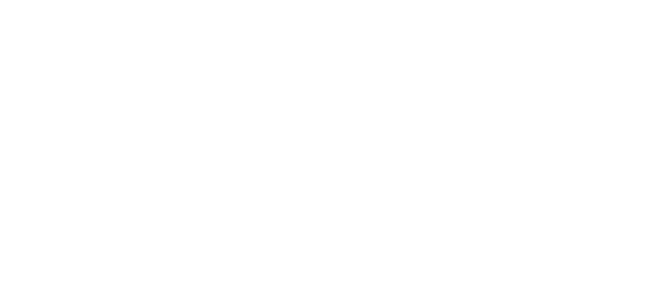
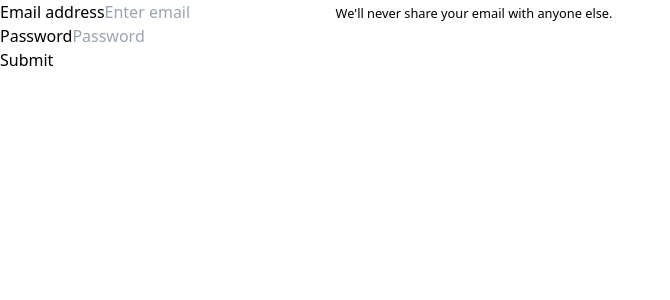
Before and after one commit to SpectacledGeek/LearnWiseAI, a React (Vite) app in the folder frontend/: page /login in a window 1280 px wide. Before the commit this address had no page. Shown: the top 300 px of the page, without its empty margins (0-670 px from the left). Built offline with nearby package versions, Linux system fonts and the light colour scheme.

Commit message:
login integration

```diff
--- a/frontend/src/App.jsx
+++ b/frontend/src/App.jsx
@@ -4,6 +4,7 @@
 import './App.css'
 import { BrowserRouter as Router, Route, Routes } from 'react-router-dom';
 import Home from './screens/Home';
+import Login from './screens/Login';
 function App() {
   const [count, setCount] = useState(0)
 
@@ -12,7 +13,7 @@
       <Router>
       <Routes>
         <Route path="/" element={<Home/>} />
-
+        <Route path="/login" element={<Login/>}/>
 
 
       </Routes>
--- /dev/null
+++ b/frontend/src/screens/Login.jsx
@@ -0,0 +1,74 @@
+import React, { useState } from 'react';
+import { useNavigate } from 'react-router-dom';
+
+function Login() {
+    const [credentials, setCredentials] = useState({ email: '', password: '' });
+    const navigate = useNavigate(); // Initialize useNavigate
+
+    // Function to handle form submission
+    const handleSubmit = async (e) => {
+        e.preventDefault(); // Prevent the default form submission behavior
+
+        // Send login request to the server
+        const response = await fetch("http://localhost:5000/api/user/login", {
+            method: 'POST',
+            headers: {
+                'Content-Type': 'application/json'
+            },
+            body: JSON.stringify({ email: credentials.email, password: credentials.password }),
+            credentials: 'include' // Include cookies in the request
+        });
+
+        const json = await response.json(); // Parse the JSON response
+        console.log(json); // Log the response for debugging
+
+        if (!response.ok) {
+            // Handle errors based on response status
+            alert(json.message || 'Enter valid credentials');
+        } else {
+            // If login is successful
+            console.log('Login successful, cookies set.');
+            navigate('/'); // Redirect to the home page
+        }
+    };
+
+    // Function to handle input changes
+    const onChange = (event) => {
+        setCredentials({ ...credentials, [event.target.name]: event.target.value });
+    };
+
+    return (
+        <>
+            <form onSubmit={handleSubmit}>
+                <div className="form-group">
+                    <label htmlFor="exampleInputEmail1">Email address</label>
+                    <input
+                        type="email"
+                        className="form-control"
+                        id="exampleInputEmail1"
+                        name='email'
+                        value={credentials.email}
+                        onChange={onChange}
+                        placeholder="Enter email"
+                    />
+                    <small id="emailHelp" className="form-text text-muted">We'll never share your email with anyone else.</small>
+                </div>
+                <div className="form-group">
+                    <label htmlFor="exampleInputPassword1">Password</label>
+                    <input
+                        type="password"
+                        className="form-control"
+                        id="exampleInputPassword1"
+                        name='password'
+                        value={credentials.password}
+                        onChange={onChange}
+                        placeholder="Password"
+                    />
+                </div>
+                <button type="submit" className="btn btn-primary">Submit</button>
+            </form>
+        </>
+    );
+}
+
+export default Login;
```
Also changed, not shown: 1 other file (tests, documents, lock files or other folders).
